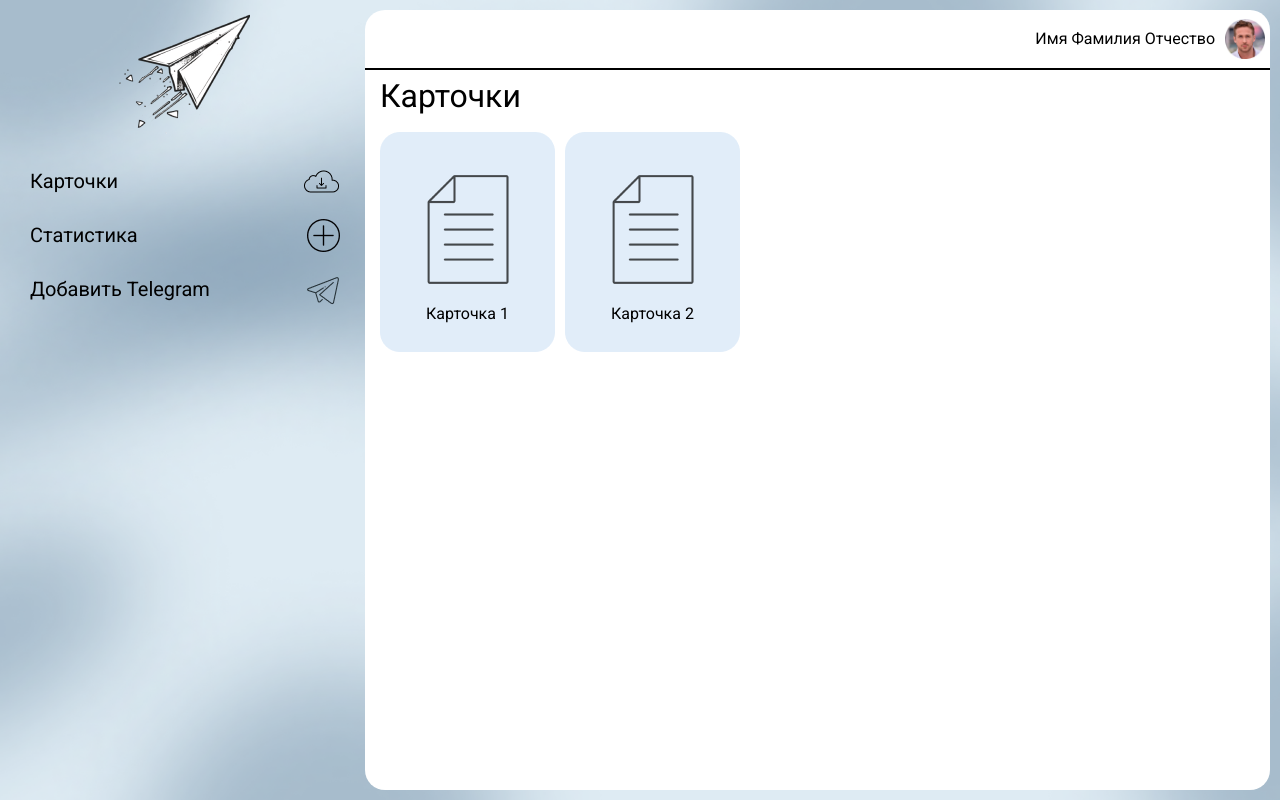
After one commit to MzHmO/Sploit2Me, a Flask app: template templates/Profile.html in a window 1280 px wide. The commit adds this page. Run offline with Flask 3, Linux system fonts and the light colour scheme; the template is opened without the code that fills it, so the values that code supplies are empty.

Commit message:
HTML + CSS Главное меню
добавление html файла для главной страницы

```diff
--- a/static/css/reset.css
+++ b/static/css/reset.css
@@ -1,19 +1,91 @@
-reset.css
-*{padding: 0;margin: 0;border: 0;}
-*,*:before,*:after{-moz-box-sizing: border-box;-webkit-box-sizing: border-box;box-sizing: border-box;}
-:focus,:active{outline: none;}
-a:focus,a:active{outline: none;}
-nav,footer,header,aside{display: block;}
-html,body{
-  height:100%;width:100%;
-  font-size:100%;line-height:1;-ms-text-size-adjust:100%;-moz-text-size-adjust:100%;-webkit-text-size-adjust:100%;}
-input,button,textarea{font-family:inherit;}
-input::-ms-clear{display: none;}
-button{cursor: pointer;}
-button::-moz-focus-inner{padding:0;border:0;}
-a,a:visited{text-decoration: none;}
-a:hover{text-decoration: none;}
-ul li{list-style: none;}
-img{vertical-align: top;}
-h1,h2,h3,h4,h5,h6{font-size:inherit;font-weight: inherit;}
-a{color:inherit;}
+* {
+  padding: 0;
+  margin: 0;
+  border: 0;
+}
+
+*,
+*:before,
+*:after {
+  -moz-box-sizing: border-box;
+  -webkit-box-sizing: border-box;
+  box-sizing: border-box;
+}
+
+:focus,
+:active {
+  outline: none;
+}
+
+a:focus,
+a:active {
+  outline: none;
+}
+
+nav,
+footer,
+header,
+aside {
+  display: block;
+}
+
+html,
+body {
+  height: 100%;
+  width: 100%;
+  font-size: 100%;
+  line-height: 1;
+  -ms-text-size-adjust: 100%;
+  -moz-text-size-adjust: 100%;
+  -webkit-text-size-adjust: 100%;
+}
+
+input,
+button,
+textarea {
+  font-family: inherit;
+}
+
+input::-ms-clear {
+  display: none;
+}
+
+button {
+  cursor: pointer;
+}
+
+button::-moz-focus-inner {
+  padding: 0;
+  border: 0;
+}
+
+a,
+a:visited {
+  text-decoration: none;
+}
+
+a:hover {
+  text-decoration: none;
+}
+
+ul li {
+  list-style: none;
+}
+
+img {
+  vertical-align: top;
+}
+
+h1,
+h2,
+h3,
+h4,
+h5,
+h6 {
+  font-size: inherit;
+  font-weight: inherit;
+}
+
+a {
+  color: inherit;
+}
--- a/static/css/style.css
+++ b/static/css/style.css
@@ -1,227 +1,107 @@
-style.css
-html, body {
-    font-family: "Roboto", sans-serif;
-    color: #080808;
-    font-weight: 400;
-}
-
-.wrapper {
-    min-height: 100%;
-    width: 100%;
-    overflow: hidden;
+body {
+  margin: 0;
+  height: 100vh;
+  font-family: "Roboto";
+  font-size: 30px;
 }
 
 .container {
-    max-width: 1020px;
-    margin: 0 auto;
-    padding: 0 20px;
+  box-sizing: border-box;
+  height: 100%;
+  padding: 10px;
+  display: flex;
+  flex-direction: row;
+  background-image: url("../img/BG.png");
+  background-size: cover;
 }
 
-body {
-    background: url(../img/background.png);
+.menu {
+  min-width: 350px;
 }
 
-.settings {
-    padding-top: 100px;
+.logo {
+  width: 145.93px;
+  height: 124px;
+  display: block;
+  margin: auto;
 }
 
-.settings__inner {
-    border: 1px solid #83a2ce;
-    border-radius: 15px;
-    background: #f4faff;
-    padding: 10px 115px 40px;
+ul {
+  padding: 20px;
 }
 
-.settings__head {
-    display: flex;
-    flex-direction: column;
-    align-items: center;
-    justify-content: center;
-
+a {
+  text-decoration: none;
+  color: black;
 }
 
-.settings__logo {
-    margin-bottom: 10px;
+a:hover {
+  color: rgba(0, 0, 0, 0.555);
 }
 
-.settings__title {
-    font-weight: 200;
-    font-size: 60px;
-    margin-bottom: 40px;
+li {
+  list-style: none;
+  display: flex;
+  justify-content: space-between;
+  align-items: center;
+  font-size: 20px;
+  line-height: 54px;
 }
 
-.settings__input {
-    width: 100%;
-    background: #e6eff9;
-    border-radius: 15px;
-    padding: 40px;
-    margin-bottom: 20px;
-    font-weight: 200;
-    font-size: 30px;
+.header {
+  display: flex;
+  flex-direction: row-reverse;
+  align-items: center;
+  border-bottom: 2px solid black;
+  padding: 5px;
+  min-height: 60px;
 }
 
-.settings__input:last-child {
-    margin-bottom: 45px;
+.avatar {
+  width: 50px;
+  padding-left: 10px;
 }
 
-.settings__input::placeholder {
-    font-weight: 200;
-    font-size: 30px;
+.cards {
+  padding: 10px;
 }
 
-.settings__input:focus{
-    border: 1px solid black;
+.cards-title {
+  padding: 5px;
+  font-size: 32px;
 }
 
-.settings__buttons {
-    display: flex;
-    align-items: center;
-    justify-content: space-between;
+.card-wrapper {
+  display: flex;
+  padding-top: 15px;
 }
 
-.settings__button {
-    width: 350px;
-    padding: 15px 0px;
-    display: flex;
-    align-items: center;
-    justify-content: center;
-    border-radius: 15px;
-    background: #cedeed;
-    font-weight: 300;
-    font-size: 30px;
-    transition: .3s;
+.card {
+  background-image: url("../img/BG_card.png");
+  background-size: cover;
+  box-sizing: border-box;
+  border-radius: 10px;
+  display: flex;
+  flex-direction: column;
+  align-items: center;
+  justify-content: space-between;
+  padding: 30px;
+  margin: 5px;
+  height: 220px;
+  width: 175px;
+  white-space: nowrap;
 }
 
-.settings__button:hover {
-    background: #334664;
-    color: #fff;
+.content {
+  margin-left: 5px;
+  flex-grow: 1;
+  background: white;
+  border-radius: 20px;
 }
 
-.base {
-    padding: 20px;
-    display: flex;
+.content-wrapper {
+  display: grid;
+  background: white;
+  border-radius: 20px;
+  margin: 10px;
 }
-
-.base__menu {
-    width: 390px;
-    display: flex;
-    flex-direction: column;
-    align-items: center;
-    margin-right: 50px;
-}
-
-.base__logo {
-    margin-bottom: 40px;
-}
-
-.base__list {
-    display: flex;
-    flex-direction: column;
-    gap: 50px;
-}
-
-.base__item {
-    display: flex;
-    align-items: center;
-    justify-content: space-between;
-    gap: 10px;
-    transition: .3s;
-}
-
-.base__item:hover {
-    opacity: 0.5;
-}
-
-.base__text {
-    font-weight: 300;
-    font-size: 30px;
-}
-
-
-.base__content {
-    width: 100%;
-    background: #f4faff;
-    border-radius: 15px;
-}
-
-.base__head {
-    display: flex;
-    align-items: center;
-    justify-content: right;
-    column-gap: 20px;
-    padding: 10px 30px;
-    border-bottom: 2px solid #0b111d;
-}
-
-.base__name {
-    font-weight: 300;
-    font-size: 30px;
-}
-
-.base__body {
-    display: flex;
-    align-items: center;
-    justify-content: space-between;
-    padding: 60px 100px;
-}
-
-.base__chart {
-    max-width: 100%;
-}
-
-.base__charts {
-    display: flex;
-    flex-direction: column;
-    gap: 60px;
-}
-
-.telegram__body {
-    display: flex;
-    align-items: center;
-    justify-content: center;
-    padding: 200px 0px;
-}
-
-.telegram__wrap {
-    width: 70%;
-    background: #f4faff;
-    border: 1px solid #83a2ce;
-    border-radius: 15px;
-    padding: 45px 115px;
-}
-
-.telegram__form {
-    display: flex;
-    flex-direction: column;
-    align-items: center;
-    gap: 55px;
-}
-
-.telegram__input {
-    width: 100%;
-    background: #e6eff9;
-    border-radius: 15px;
-    padding: 40px;
-    margin-bottom: 20px;
-    font-weight: 200;
-    font-size: 30px;
-}
-
-.telegram__input:focus{
-    border: 1px solid black;
-}
-
-.telegram__button {
-    width: 315px;
-    background: #cedeed;
-    font-weight: 300;
-    font-size: 30px;
-    border-radius: 15px;
-    padding: 15px 0px;
-    transition: .3s;
-}
-
-.telegram__button:hover {
-    background: #334664;
-    color: #fff;
-}
--- /dev/null
+++ b/templates/Profile.html
@@ -0,0 +1,51 @@
+<!DOCTYPE html>
+<html lang="en">
+  <head>
+    <link rel="stylesheet" href="../css/style.css">
+    <link rel="stylesheet" href="../css/reset.css">
+    <link href="https://fonts.googleapis.com/css2?family=Roboto:ital,wght@0,100;0,300;0,400;0,500;0,700;0,900;1,100;1,300;1,400;1,500;1,700;1,900&display=swap" rel="stylesheet">
+  </head>
+  <body>
+    <div class="container">
+      <div class="menu">
+        <img class="logo" src="../img/logo.png"/>
+
+        <ul>
+          <li>
+            <a href="#">Карточки</a>
+
+            <img src="../img/cloud.png"/>
+          </li>
+          <li>
+           <a href="#">Статистика</a>
+            <img src="../img/plus.png"/>
+          </li>
+          <li>
+            <a href="#">Добавить Telegram</a>
+            <img src="../img/telegram.png"/>
+          </li>
+        </ul>
+      </div>
+
+        <div class="content">
+          <div class="header">
+            <img class="avatar" src="../img/avatar.png"/>
+            <span>Имя Фамилия Отчество</span>
+          </div>
+
+          <div class="cards">
+            <span class="cards-title">Карточки</span>
+            <div class="card-wrapper">
+              <div class="card">
+                <img src="../img/card.png"/>
+                Карточка 1
+              </div>
+              <div class="card">
+                <img src="../img/card.png"/>
+                Карточка 2
+              </div>
+            </div>
+          </div>
+      </div>
+  </body>
+</html>
```
Also changed, not shown: static/img/BG.png (added), static/img/BG_card.png (added), static/img/card.png (added), static/img/cloud.png (added), static/img/plus.png (added), static/img/telegram.png (added), static/img/лого4 2.png (added), static/img/лого4 3.png (added), static/img/фото.png (added).
